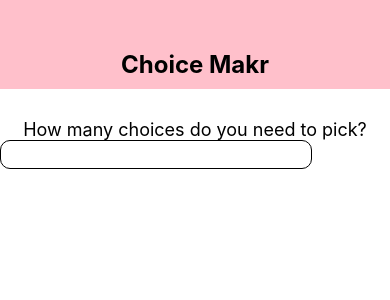
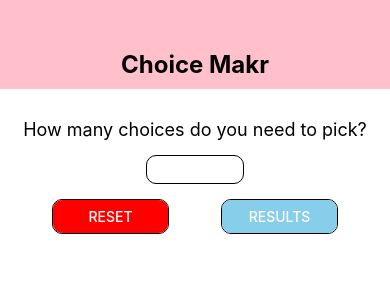
Before and after one commit to melvincayas/choice-makr, a React Native app: screen / in a window 390 px wide. Both pictures are taken after a click on the button "CONTINUE". Shown: the top 300 px of the page. Built offline with nearby package versions, Linux system fonts and the light colour scheme.

Commit message:
Added onConfirm for button in NumberOfChoicesScreen.js and added to reducer

```diff
--- a/App.js
+++ b/App.js
@@ -7,6 +7,7 @@ import NumberOfChoicesScreen from "./screens/NumberOfChoicesScreen";
 const initialState = {
 	choices: [],
 	isFinishedEnteringChoices: false,
+	numberOfChoices: null,
 };
 
 const appStateReducer = (state = initialState, action) => {
@@ -30,6 +31,11 @@ const appStateReducer = (state = initialState, action) => {
 			return {
 				choices: [],
 				isFinishedEnteringChoices: false,
+			};
+		case "NUMBER_OF_CHOICES":
+			return {
+				...state,
+				numberOfChoices: action.payload,
 			};
 		default:
 			return initialState;
@@ -55,8 +61,15 @@ export default function App() {
 		dispatch({ type: "RESET" });
 	};
 
+	const onConfirmNumberOfChoices = enteredNumber => {
+		dispatch({ type: "NUMBER_OF_CHOICES", payload: enteredNumber });
+	};
+
 	const screenProgression = appState.isFinishedEnteringChoices ? (
-		<NumberOfChoicesScreen onReset={onResetChoices} />
+		<NumberOfChoicesScreen
+			onReset={onResetChoices}
+			onConfirm={onConfirmNumberOfChoices}
+		/>
 	) : (
 		<StartScreen
 			choices={appState.choices}
--- a/components/UI/UserInput.js
+++ b/components/UI/UserInput.js
@@ -1,6 +1,6 @@
 import React from "react";
 import PropTypes from "prop-types";
-import { View, TextInput, StyleSheet, Button } from "react-native";
+import { View, TextInput, StyleSheet } from "react-native";
 import { Colors } from "../../constants/Colors";
 
 const UserInput = props => {
@@ -11,7 +11,6 @@ const UserInput = props => {
 				style={{ ...styles.textInput, ...props.style }}
 				value={props.enteredValue}
 				onChangeText={props.onChangeTextHandler}
-				placeholder={props.placeholder}
 			/>
 		</View>
 	);
@@ -37,7 +36,6 @@ UserInput.propTypes = {
 	enteredValue: PropTypes.oneOfType([PropTypes.string, PropTypes.number]),
 	onChangeTextHandler: PropTypes.func,
 	onSubmitHandler: PropTypes.func,
-	placeholder: PropTypes.string,
 	style: PropTypes.objectOf(
 		PropTypes.oneOfType([PropTypes.string, PropTypes.number])
 	),
--- a/screens/NumberOfChoicesScreen.js
+++ b/screens/NumberOfChoicesScreen.js
@@ -1,19 +1,57 @@
-import React from "react";
-import { View, Text, TextInput, StyleSheet } from "react-native";
+import React, { useState } from "react";
+import PropTypes from "prop-types";
+import { View, Text, StyleSheet, Button } from "react-native";
+import UserInput from "../components/UI/UserInput";
+import { buttonStyles } from "../constants/Styles";
 import { Colors } from "../constants/Colors";
 
-const NumberOfChoicesScreen = () => {
+const NumberOfChoicesScreen = props => {
+	const [enteredNumber, setEnteredNumber] = useState(null);
+
+	const onChangeTextHandler = enteredValue => {
+		setEnteredNumber(enteredValue);
+	};
+
+	const onConfirmHandler = () => {
+		props.onSelect(enteredNumber);
+	};
+
 	return (
 		<View style={styles.container}>
 			<Text style={styles.questionText}>
 				How many choices do you need to pick?
 			</Text>
-			<TextInput style={styles.textInput} keyboardType="number-pad" />
+			<UserInput
+				keyboardType="number-pad"
+				enteredValue={enteredNumber}
+				onChangeTextHandler={onChangeTextHandler}
+				style={styles.userInput}
+			/>
+			<View style={styles.buttonContainer}>
+				<View style={buttonStyles.button}>
+					<Button
+						title="RESET"
+						color={Colors.buttonCancel}
+						onPress={props.onReset}
+					/>
+				</View>
+				<View style={buttonStyles.button}>
+					<Button
+						title="RESULTS"
+						color={Colors.buttonSuccess}
+						onPress={onConfirmHandler}
+					/>
+				</View>
+			</View>
 		</View>
 	);
 };
 
 const styles = StyleSheet.create({
+	buttonContainer: {
+		flexDirection: "row",
+		justifyContent: "space-evenly",
+	},
 	container: {
 		marginTop: 30,
 	},
@@ -21,15 +59,15 @@ const styles = StyleSheet.create({
 		fontSize: 18,
 		textAlign: "center",
 	},
-	textInput: {
-		borderColor: Colors.black,
-		borderRadius: 10,
-		borderWidth: 1,
-		fontSize: 18,
-		paddingHorizontal: 10,
-		paddingVertical: 3,
-		width: "80%",
+	userInput: {
+		textAlign: "center",
+		width: "25%",
 	},
 });
 
+NumberOfChoicesScreen.propTypes = {
+	onSelect: PropTypes.func,
+	onReset: PropTypes.func,
+};
+
 export default NumberOfChoicesScreen;
```
